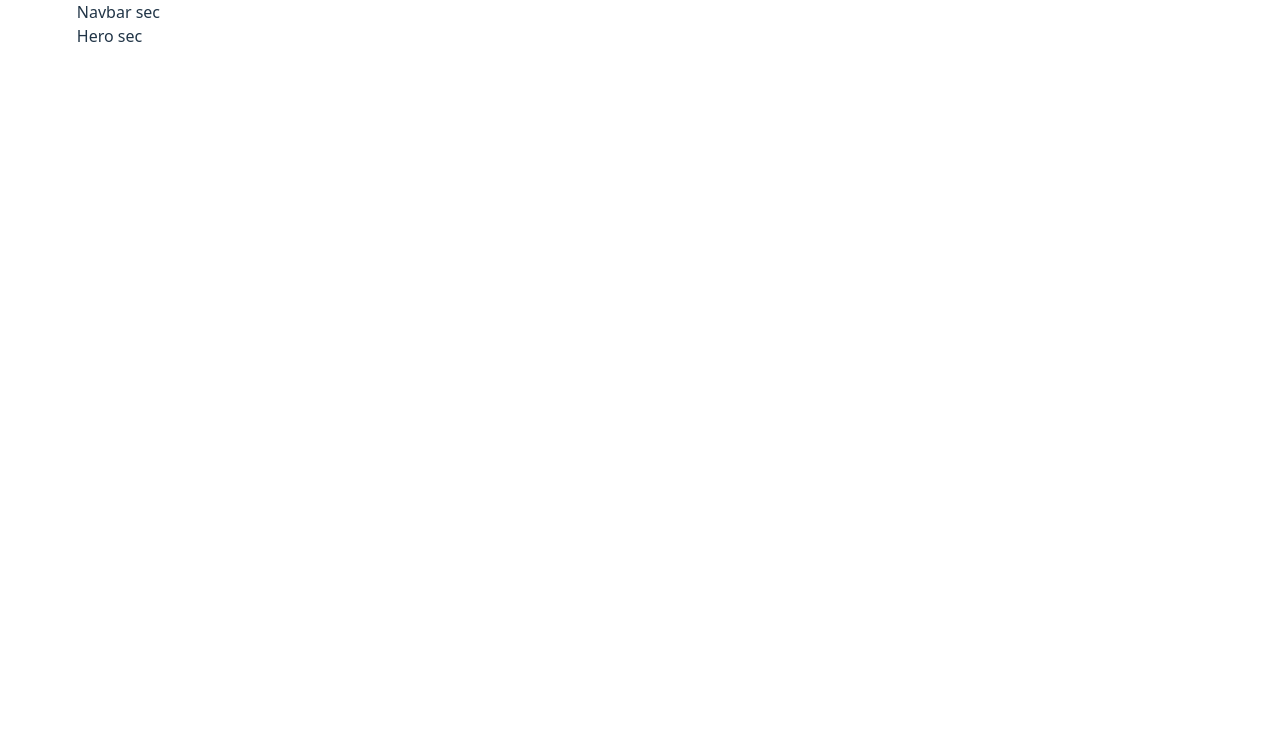
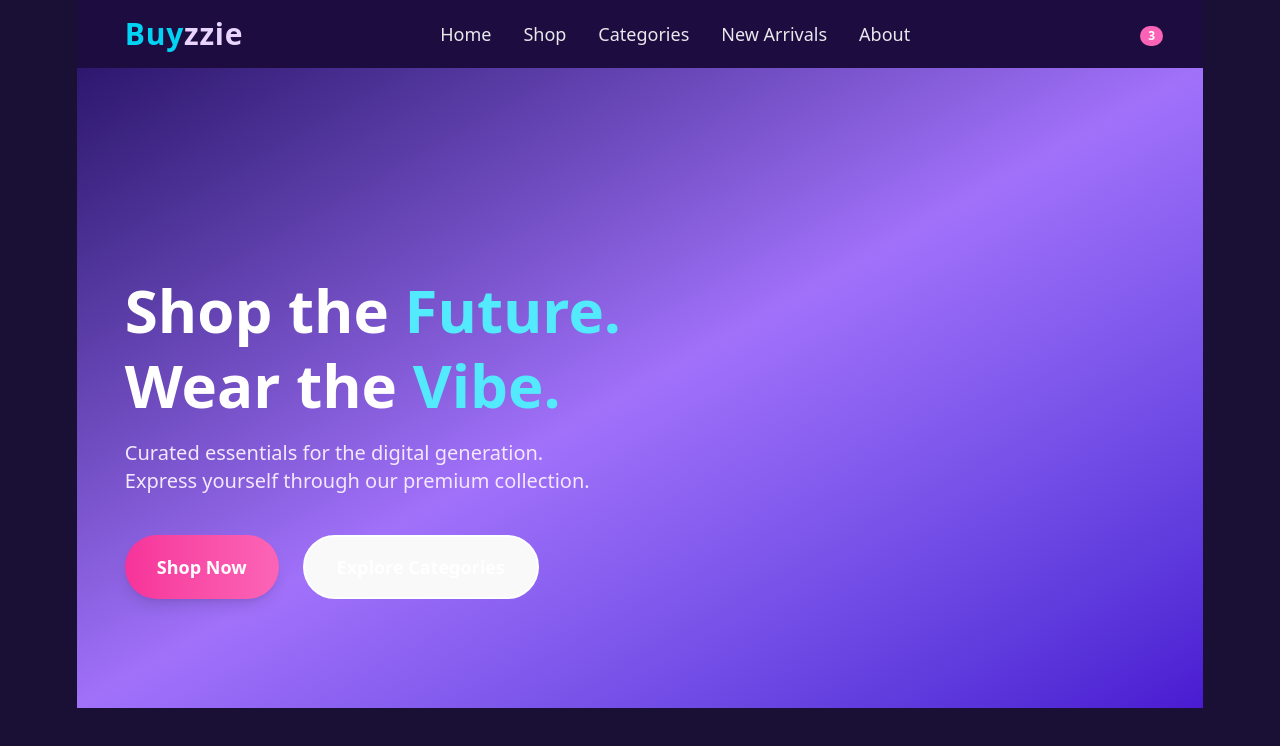
Before and after one commit to chinmay-meghare/buyzzie, a React (Vite) app in the folder client/: page / in a window 1280 px wide. Shown: the top 746 px of the page. Built offline with nearby package versions, Linux system fonts and the light colour scheme.

Commit message:
feat: add Navbar and Hero section

```diff
--- a/client/src/App.jsx
+++ b/client/src/App.jsx
@@ -3,7 +3,7 @@ import AppRoutes from "./routes/AppRoutes";
 
 function App() {
   return (
-    <div className="sm:px-[5vw] md:px-[7vw] lg:px-[6vw]">
+    <div className="sm:px-[5vw] md:px-[7vw] lg:px-[6vw] min-h-screen bg-[#1a1036]">
       <AppRoutes />
     </div>
   );
--- a/client/src/components/layout/Hero.jsx
+++ b/client/src/components/layout/Hero.jsx
@@ -2,8 +2,32 @@ import React from 'react'
 
 function Hero() {
   return (
-    <div>Hero sec</div>
-  )
+    <section className="relative flex flex-col justify-center min-h-[80vh] px-12 py-10 bg-gradient-to-br from-[#2d176e] via-[#a171fa] to-[#4a1ad1]  text-white overflow-hidden">
+
+
+
+      <div className="max-w-3xl mt-24">
+        <h1 className="text-6xl font-extrabold leading-tight mb-4">
+          Shop the <span className="text-cyan-300">Future.</span>
+          <br />
+          Wear the <span className="text-cyan-300">Vibe.</span>
+        </h1>
+        <p className="text-xl text-purple-100 mb-10">
+          Curated essentials for the digital generation.<br />
+          Express yourself through our premium collection.
+        </p>
+        <div className="flex gap-6">
+          <button className="bg-gradient-to-r from-pink-500 to-pink-400 text-white text-lg font-semibold px-8 py-4 rounded-full shadow-lg hover:scale-105 transition-transform">
+            Shop Now
+          </button>
+          <button className="border-2 border-white text-white text-lg font-semibold px-8 py-4 rounded-full hover:bg-white/10 transition">
+            Explore Categories
+          </button>
+        </div>
+      </div>
+      {/* Optional: Add background effects here if needed */}
+    </section>
+  );
 }
 
 export default Hero
--- a/client/src/components/layout/Navbar.jsx
+++ b/client/src/components/layout/Navbar.jsx
@@ -2,9 +2,31 @@ import React from "react";
 
 function Navbar() {
   return (
-    <div>
-      <p>Navbar sec</p>
-    </div>
+    <nav className="w-full flex items-center justify-between px-12 py-4 bg-[#1d0c3f] ">
+      <div className="text-3xl font-bold tracking-wide">
+        <span className="text-cyan-400">Buy</span>
+        <span className="text-purple-200">zzie</span>
+      </div>
+      <ul className="flex gap-8 text-lg font-medium text-white/90">
+        <li className="hover:text-cyan-300 cursor-pointer">Home</li>
+        <li className="hover:text-cyan-300 cursor-pointer">Shop</li>
+        <li className="hover:text-cyan-300 cursor-pointer">Categories</li>
+        <li className="hover:text-cyan-300 cursor-pointer">New Arrivals</li>
+        <li className="hover:text-cyan-300 cursor-pointer">About</li>
+      </ul>
+      <div className="flex items-center gap-6 text-white text-2xl">
+        <span className="cursor-pointer">
+          <i className="fa fa-search" />
+        </span>
+        <span className="cursor-pointer">
+          <i className="fa fa-user" />
+        </span>
+        <span className="relative cursor-pointer">
+          <i className="fa fa-shopping-cart" />
+          <span className="absolute -top-2 -right-2 bg-pink-400 text-xs text-white rounded-full px-2 py-0.5 font-bold">3</span>
+        </span>
+      </div>
+    </nav>
   );
 }
 
```
